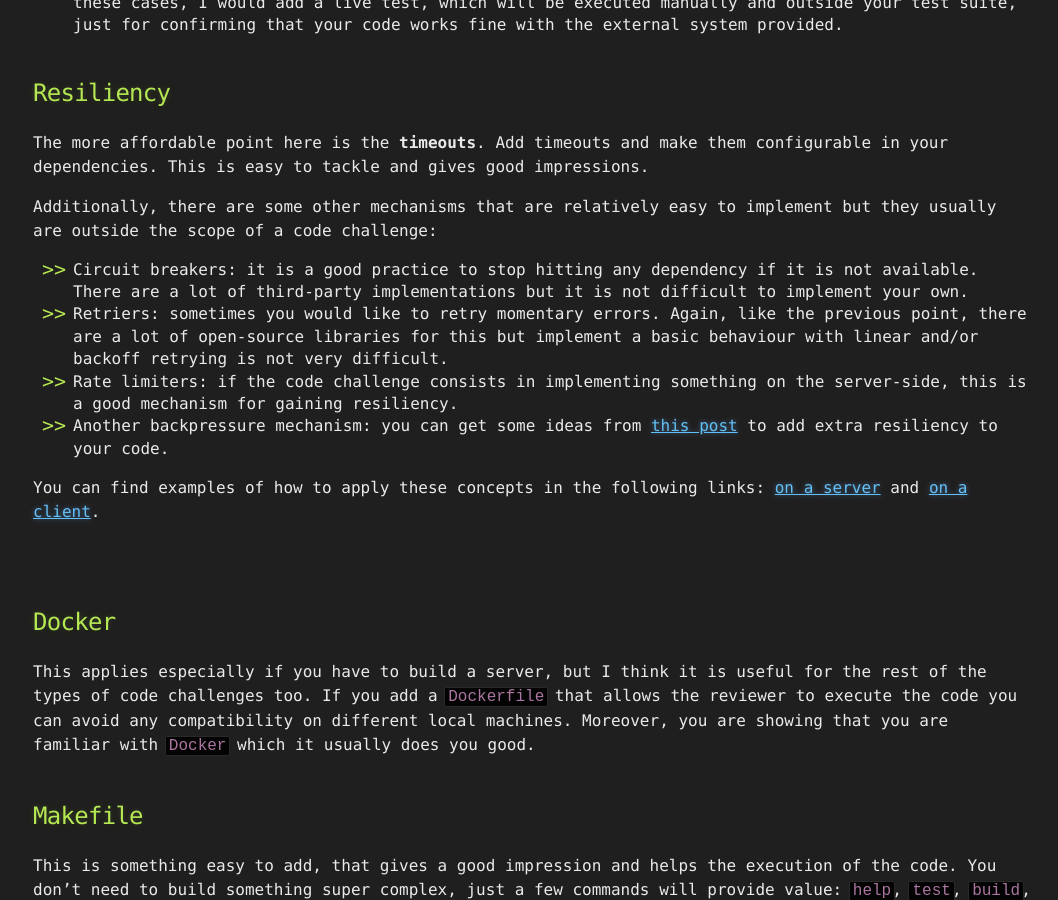
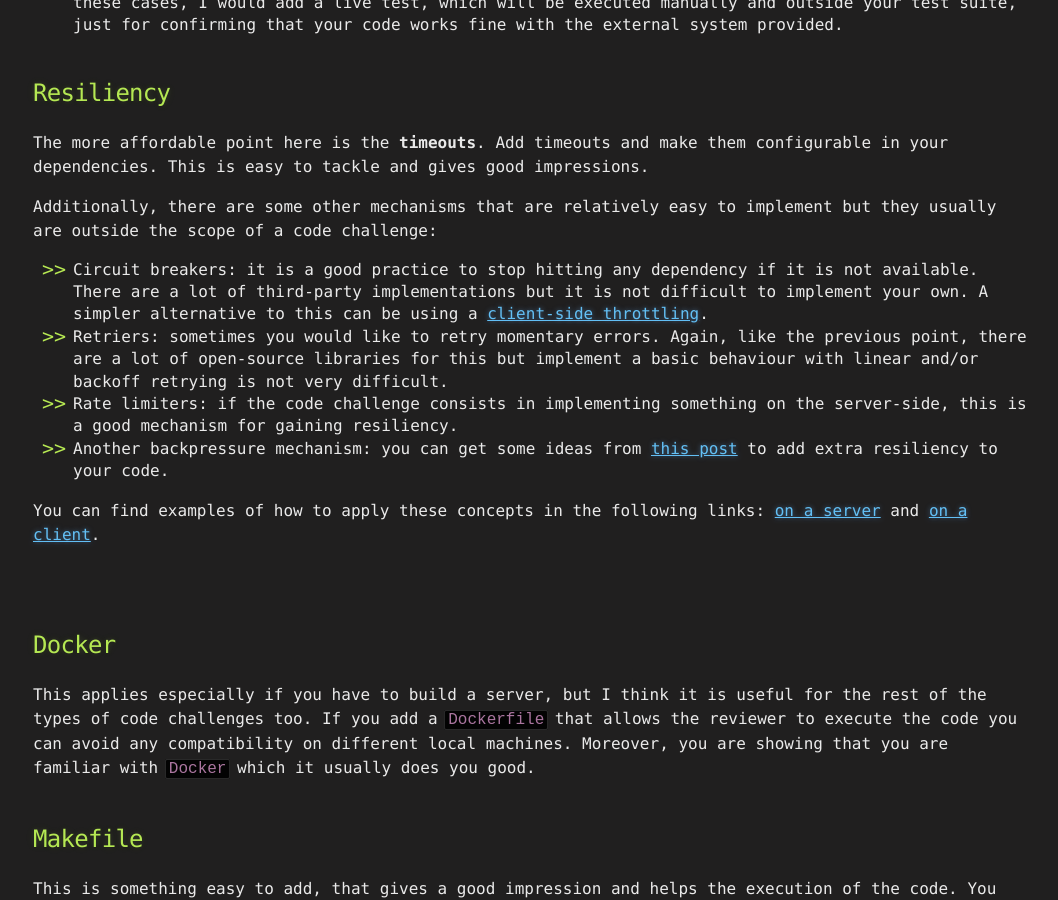
Before and after one commit to ZeusPerez/the-manolin, a Jekyll site: the page built from _posts/2021-10-21-code-challenge-my-tips.md, in a window 1280 px wide and 900 px high, scrolled down 4345 px. Shown: the whole window, without its empty margins (107-1165 px from the left). Built offline with Jekyll 4.4.1, drawn with Linux system fonts in a browser that asks for light colours.

Commit message:
Add client-side throttling as alternative to circuit breakers

```diff
--- a/_posts/2021-10-21-code-challenge-my-tips.md
+++ b/_posts/2021-10-21-code-challenge-my-tips.md
@@ -95,7 +95,7 @@ If you want to every exhaustive, you can also add more types of tests like:
 The more affordable point here is the **timeouts**. Add timeouts and make them configurable in your dependencies. This is easy to tackle and gives good impressions.
 
 Additionally, there are some other mechanisms that are relatively easy to implement but they usually are outside the scope of a code challenge:
-- Circuit breakers: it is a good practice to stop hitting any dependency if it is not available. There are a lot of third-party implementations but it is not difficult to implement your own.
+- Circuit breakers: it is a good practice to stop hitting any dependency if it is not available. There are a lot of third-party implementations but it is not difficult to implement your own. A simpler alternative to this can be using a [client-side throttling](https://sre.google/sre-book/handling-overload/).
 - Retriers: sometimes you would like to retry momentary errors. Again, like the previous point, there are a lot of open-source libraries for this but implement a basic behaviour with linear and/or backoff retrying is not very difficult.
 - Rate limiters: if the code challenge consists in implementing something on the server-side, this is a good mechanism for gaining resiliency.
 - Another backpressure mechanism:  you can get some ideas from [this post](https://medium.com/@jayphelps/backpressure-explained-the-flow-of-data-through-software-2350b3e77ce7) to add extra resiliency to your code.
```
